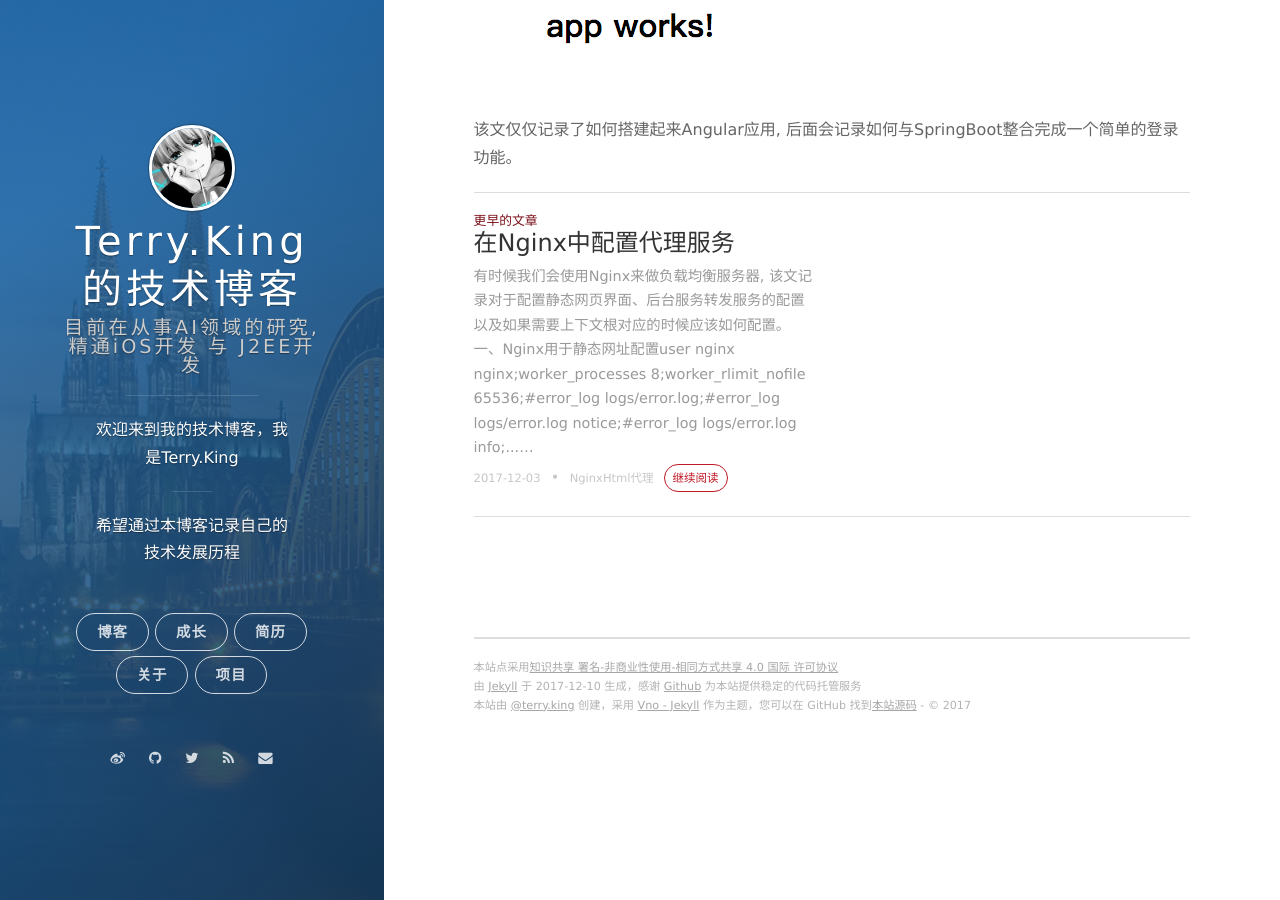
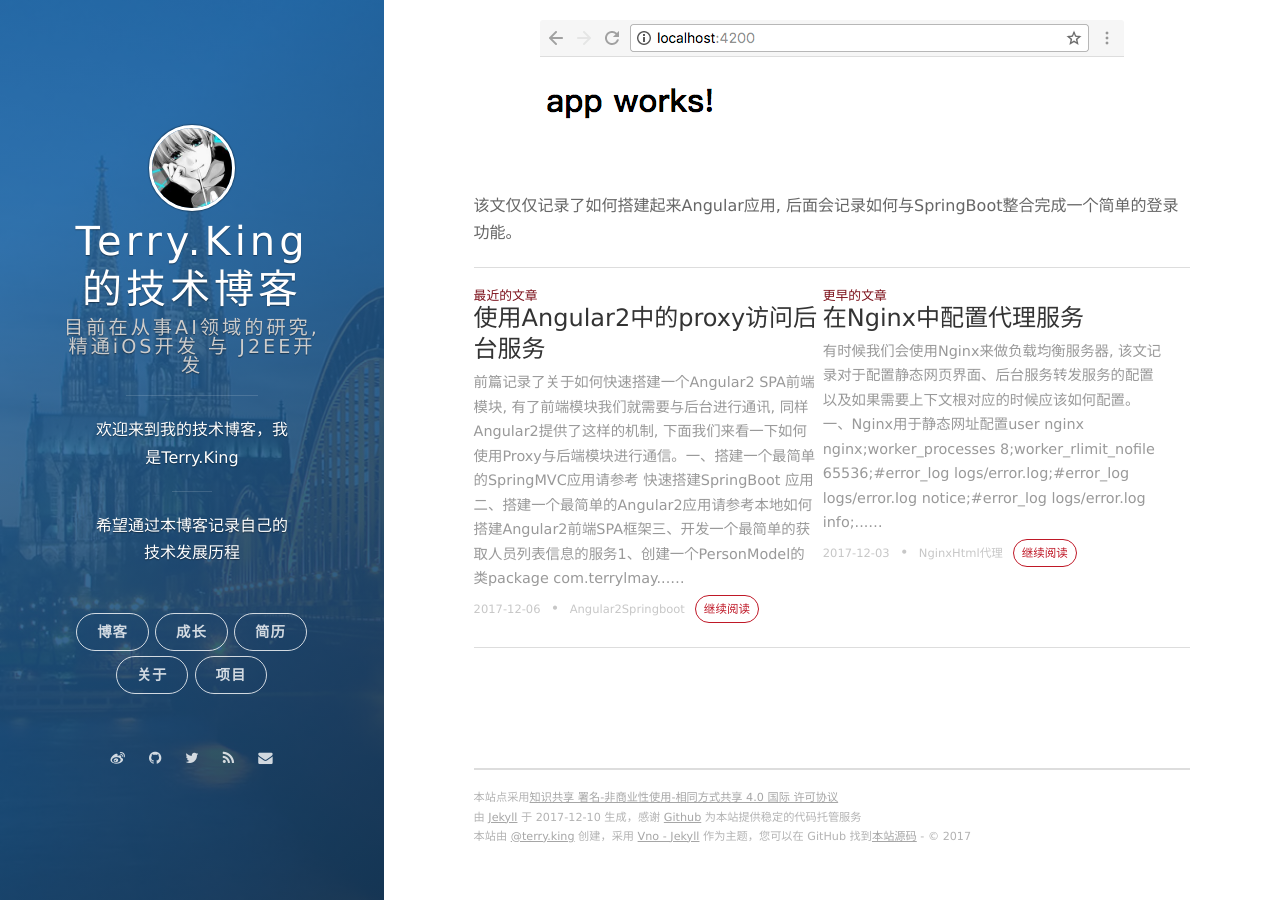
Before and after one commit to terryKing1992/terryKing1992.github.io, a Jekyll site: the page built from _posts/2017-12-04-angular2-tutorial.md, in a window 1280 px wide and 900 px high, scrolled down 5150 px. Built offline with Jekyll 4.4.1, drawn with Linux system fonts in a browser that asks for light colours; nearby versions of some CDN libraries; comment, search, counter and statistics services are not loaded; some of the changed lines change nothing that is shown; some of the changed text lies outside the part shown.

Commit message:
增加angular 与 springboot交互功能

```diff
--- a/_posts/2017-12-04-angular2-tutorial.md
+++ b/_posts/2017-12-04-angular2-tutorial.md
@@ -2,7 +2,7 @@
 layout: post
 title: 本地如何搭建Angular2前端SPA框架
 date: 2017-12-03 21:30:00
-tags: [Angular2, Html, Type Script]
+tags: [Angular2, Html, TypeScript]
 ---
 
 本博客主要记录一下在使用angular2过程中遇到的一些问题, 以及记录如何搭建一个angular2的前端应用. 同时如何 结合SpringBoot搭建前后台应用,本文主要使用angular-cli来创建Angular应用, 使用TypeScript来作为开发语言进行开发.
@@ -55,6 +55,8 @@
 
 	$ cnpm install -g angular-cli@latest
 
+<span style="color: red;">使用cnpm install -g @angular/cli安装的话, 后面说的错误是不会出现的, 直接运行cnpm start即可看到效果</span>
+
 如果出现如下界面, 则说明angular/cli安装成功
 ![安装angular-cli结果](/assets/images/2017-12-04-install-angular-cli-using-cnpm.png)
 
--- /dev/null
+++ b/_posts/2017-12-06-angular2-springboot-interaction-tutorial.md
@@ -0,0 +1,244 @@
+---
+layout: post
+title: 使用Angular2中的proxy访问后台服务
+date: 2017-12-06 21:30:00
+tags: [Angular2, Springboot]
+---
+
+前篇记录了关于如何快速搭建一个Angular2 SPA前端模块, 有了前端模块我们就需要与后台进行通讯, 同样Angular2提供了这样的机制, 下面我们来看一下如何使用Proxy与后端模块进行通信。
+
+### 一、搭建一个最简单的SpringMVC应用
+
+请参考 [快速搭建SpringBoot 应用](http://www.terrylmay.com/2017/09/springboot-frameworkstarter/
+)
+
+### 二、搭建一个最简单的Angular2应用
+
+请参考[本地如何搭建Angular2前端SPA框架](http://www.terrylmay.com/2017/12/angular2-tutorial/)
+
+### 三、开发一个最简单的获取人员列表信息的服务
+
+#### 1、创建一个PersonModel的类
+
+	package com.terrylmay.springboot;
+
+	public class PersonModel {
+	    private String userName;
+	    private Integer age;
+	    private String email;
+	    private String address;
+
+	    public PersonModel(String userName, Integer age, String email, String address) {
+	        this.userName = userName;
+	        this.age = age;
+	        this.email = email;
+	        this.address = address;
+	    }
+
+	    public String getUserName() {
+	        return userName;
+	    }
+
+	    public void setUserName(String userName) {
+	        this.userName = userName;
+	    }
+
+	    public Integer getAge() {
+	        return age;
+	    }
+
+	    public void setAge(Integer age) {
+	        this.age = age;
+	    }
+
+	    public String getEmail() {
+	        return email;
+	    }
+
+	    public void setEmail(String email) {
+	        this.email = email;
+	    }
+
+	    public String getAddress() {
+	        return address;
+	    }
+
+	    public void setAddress(String address) {
+	        this.address = address;
+	    }
+	}
+
+#### 2、在创建一个RestController并且返回一个PersonModel列表
+
+	在类的注解上加上@RequestMapping(value = "/services")
+
+	@RequestMapping(value = "/getPersonList/{personNum}", method = RequestMethod.GET)
+    public List<Map<String, Object>> getPersonList(@PathVariable(name = "personNum") Integer personNum) {
+       List<Map<String, Object>> personList = new ArrayList<Map<String, Object>>();
+       for (int index = 0; index < personNum; index++) {
+           PersonModel personModel = new PersonModel("Hello" + index, 25, "15756394" + index + "@qq.com", "广东省深圳市");
+           personList.add(BeanMap.create(personModel));
+       }
+
+       return personList;
+    }
+
+我们通过浏览器访问, 能够得到如下结果:
+
+![用户列表截图](/assets/images/2017-12--6-person-list-result.png)
+
+### 四、配置Angular的更高级的特性
+
+#### 1、增加高级模块依赖
+
+	1、primeng组件: 里面提供了丰富的UI组件;
+	$ cnpm install primeng -S
+	2、http模块: 对于http的封装, 简单易用
+	$ cnpm install http -S
+	3、annimation组件
+	$ cnpm install @angular/animations --save
+	4、font-awesome依赖
+	$ cnpm install font-awesome -S
+
+#### 2、在.angular-cli.json文件的styles模块中增加primeng的css依赖
+
+	{
+		...,
+		"styles": [
+			"styles.css",
+	        "../node_modules/_primeng@5.0.2@primeng/resources/themes/omega/theme.css",
+	        "../node_modules/_primeng@5.0.2@primeng/resources/primeng.min.css",
+	        "../node_modules/_font-awesome@4.7.0@font-awesome/css/font-awesome.min.css"
+		],
+		...
+	}
+
+其中具体的版本换成已安装好的
+
+#### 3、在项目根目录下创建一个proxy.config.json的文件, 并将如下内容拷贝到文件中
+
+	{
+		"/services": {
+			"target": "http://127.0.0.1:9080",
+			"secure": false
+		}
+	}
+
+这样当我们在Angular程序中使用http访问/services/getPersonList/10这个访问路径的时候, angular2的proxy模块就会帮我们把请求转发到真实的http服务器。
+
+### 五、开发用户列表显示功能
+
+#### 1、在AppModule中增加Primeng的声明
+
+	import {DataTableModule,SharedModule} from 'primeng/primeng';
+
+并且在imports中加入DataTableModule 以及 SharedModule模块
+
+	import { BrowserModule } from '@angular/platform-browser';
+	import {BrowserAnimationsModule} from '@angular/platform-browser/animations';
+	import { NgModule, CUSTOM_ELEMENTS_SCHEMA } from '@angular/core';
+
+	import { DataTableModule, SharedModule } from 'primeng/primeng';
+
+	import { HttpModule } from '@angular/http';
+	import { AppComponent } from './app.component';
+	import { PersonService } from './person.service';
+
+	@NgModule({
+	  declarations: [
+	    AppComponent
+	  ],
+	  imports: [
+	    BrowserModule,
+	    HttpModule,
+	    DataTableModule,
+	    SharedModule
+	  ],
+	  providers: [PersonService],
+	  bootstrap: [AppComponent],
+	  schemas: [CUSTOM_ELEMENTS_SCHEMA]
+	})
+	export class AppModule { }
+
+因为使用自定义的元素, 所以需要将schema设置为CUSTOM_ELEMENTS_SCHEMA
+
+#### 2、创建一个person-model.ts的文件
+
+	$ ng generate class PersonModel
+
+并将如下内容拷贝到文件中
+
+	export class PersonModel {
+	    constructor(public userName: string, public age: number,
+	                public email: string, public address: string)
+	    {}
+
+	}
+
+#### 3、创建一个person.service.ts文件
+
+	$ ng generate service person
+
+如果上面创建service命令报错, 那么就手工创建一个文件,并将如下内容拷贝到文件中
+
+	import { Injectable } from '@angular/core';
+	import { Http, Response } from '@angular/http';
+	import { PersonModel } from './person-model';
+
+	@Injectable()
+	export class PersonService {
+
+	    constructor(private http: Http) {}
+
+	    getPersonList() {
+	        return this.http.get('/services/getPersonList/10')
+	                    .toPromise()
+	                    .then(res => <PersonModel[]> res.json())
+	                    .then(data => data);
+	    }
+	}
+
+#### 4、将如下内容拷贝到app.component.ts中
+
+	import { Component } from '@angular/core';
+	import { PersonModel } from './person-model';
+	import { PersonService } from './person.service';
+
+	@Component({
+	  selector: 'app-root',
+	  templateUrl: './app.component.html',
+	  styleUrls: ['./app.component.css']
+	})
+	export class AppComponent {
+	  title = 'app';
+
+	  personList: PersonModel[];
+
+	  constructor(private personService: PersonService) { }
+
+	  ngOnInit() {
+	      this.personService.getPersonList().then(persons => {
+	        this.personList = persons;
+	        console.log(persons);
+	      });
+	  }
+	}
+
+
+#### 5、将界面元素拷贝到app.component.html中
+
+	<div>
+	    <p-dataTable [value]="personList">
+	        <p-column field="userName" header="userName"></p-column>
+	        <p-column field="age" header="age"></p-column>
+	        <p-column field="email" header="email"></p-column>
+	        <p-column field="address" header="address"></p-column>
+	    </p-dataTable>
+	</div>
+
+
+### 六、运行程序查看效果
+
+![运行截图](/assets/images/2017-12-07-person-list-ui-result.png)
+
+到这里，基本上一个在本地可运行的Angular以及SpringBoot应用的交互框架就已经搭建完成了。
```
Also changed, not shown: assets/images/2017-12--6-person-list-result.png (added), assets/images/2017-12-07-person-list-ui-result.png (added).
